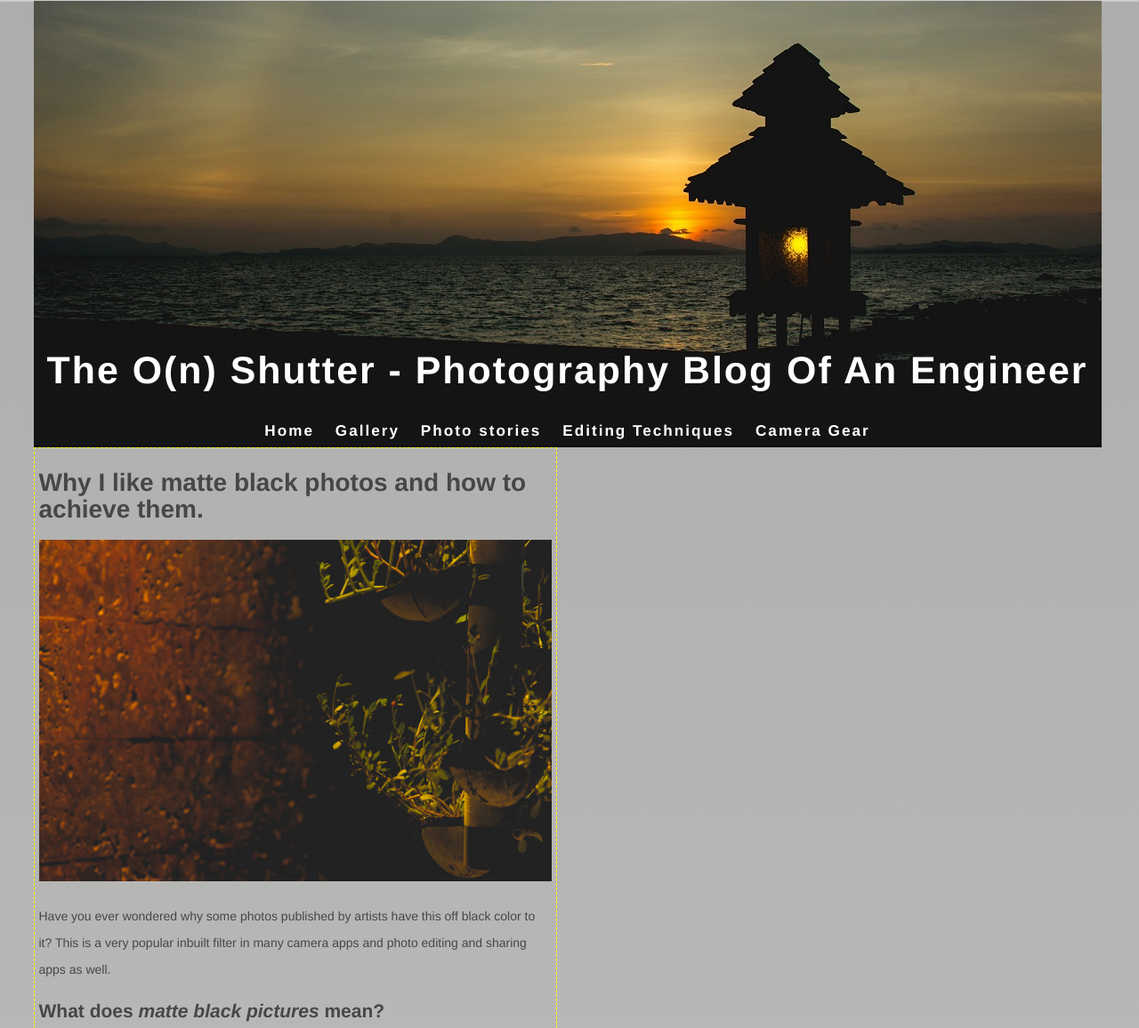
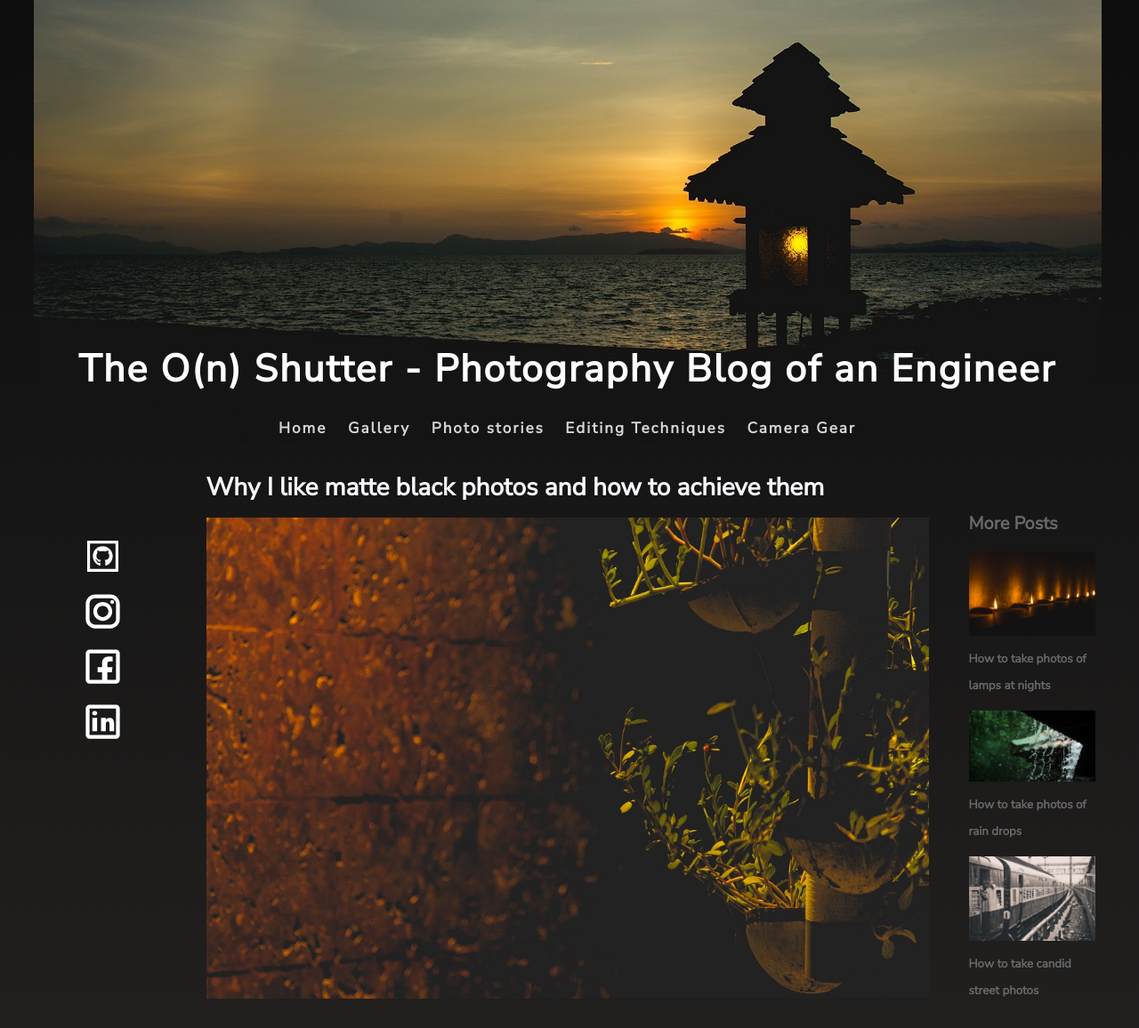
Before and after one commit to navaneeth-ashok/PhotographyBlog, a plain HTML site: page photographyBlog.html in a window 1280 px wide. Shown: the top 1156 px of the page at 89% size. Drawn offline with Linux system fonts and the light colour scheme.

Commit message:
added final css, updated banner image, improved accessibility

```diff
--- a/css/styles.css
+++ b/css/styles.css
@@ -1,44 +1,40 @@
-htmll{
+@import url('https://fonts.googleapis.com/css2?family=Nunito+Sans&display=swap');
+@import url('https://fonts.googleapis.com/css2?family=Nunito+Sans:wght@200&display=swap');
+
+
+
+html{
     box-sizing: border-box;
 }
 *, *::before, *::after{
     box-sizing: inherit;
 }
 body {
-    color: #474747;
+    color: #d6d6d6;
 	text-decoration: none;
-	display: inline-block;
 	line-height: 30px;
-	font-family: 'Helvetica Neue', Helvetica, sans-serif;
+	font-family: 'Nunito Sans','Helvetica Neue', Helvetica, sans-serif;
 	font-size: 14px;
 	font-weight: 500;
 	text-indent: 0px;
-	position: relative;
 	padding-right: 5px;
 	background-color: #f0f0f0;
-	border: solid 1px #ccc;
-	height: 0px;
-	box-sizing: content-box;
-	border-radius: 5px;
-	background-image: linear-gradient(to top, #dfdfdf, #adadac);
-    margin: auto;
+	border: solid 0px #ccc;
+	border-radius: 1px;
+	background-image: linear-gradient(to top, #645d59, #0d0d0d);
+/*    background: url("../images/rain_monochromatic.jpg");*/
+
+    margin: 0;
 }
 h1, h2, h3 {
-    font-family:"Helvetica Neue",Helvetica,Tahoma,Arial,sans-serif;
+    font-family:"Nunito Sans",Helvetica,Tahoma,Arial,sans-serif;
+    color: ghostwhite;
 }
 
-a, a:link {
-    color:blue;
+h1{
+    font-family: 'Nunito Sans', sans-serif;
 }
-a:visited {
-    color:red;
-}
-a:hover {
-    color:#555;
-}
-a:active {
-    color:cyan;
-}
+
 
 .hidden {
     position:absolute;
@@ -53,16 +49,15 @@ a:active {
 }
 
 #header {
-    /*  background: url('https://live.staticflickr.com/2907/14134296187_9fa0b9382a_c_d.jpg');*/
     background: url('../images/background.jpg');
-    border-bottom:2px solid #000;
+/*    border-bottom:2px solid #000;*/
     width:auto;
     height: 500px;
 }
 
-#main{
-    border:1px dashed yellow;
-    width:48%; /* 50% - 1% - 1% */
+.column-middle{
+/*    border:1px dashed yellow;*/
+    width:70%; /* 50% - 1% - 1% */
     display:inline-block;
     margin-left:2%;
     margin-right:2%;
@@ -72,22 +67,23 @@ a:active {
 
 main#main{
     margin: 0px 0px 0px 0px;
-    padding: 5px;
+    padding: 0px;
 }
-#sidebar-left, #sidebar-right {
-  border:1px dashed orange;
-  width:10%; /* 25% - 1% */
+.column-left, .column-right {
+/*  border:1px dashed orange;*/
+    width:13%; /* 25% - 1% */
     padding:0.5em;
 }
-#sidebar-left {
+.column-left{
     float:left;
+    margin-top: 80px;
     margin-bottom:1em;
 }
-#sidebar-right {
+.column-right{
     float:right;
+    margin-top: 50px;
     margin-bottom:1em;
 }
-
 #footer{
     clear: both;
 }
@@ -97,14 +93,23 @@ img {
     max-width:100%;
     height:auto;
 }
+img.image-main{
+    border: solid #cacaca 0px;
+}
 img.image-main.curve{
     max-width:49%;
+    max-height: 350px;
 }
 img.image-main.roads{
     max-width:100%;
 }
+img.image-main.budha{
+    max-height: 500px;
+}
 img.image-main.similar_photos{
-    max-width:20%;
+/*    max-width:20%;*/
+    max-height: 120px;
+    border: 0px
 }
 
 
@@ -179,10 +184,37 @@ img.image-main.similar_photos{
     border: 0;
     margin: 1px;
     text-align: center;
+    font-family: "Nunito Sans";
 }
 #main-menu ul li{
-    display: inline;
+    display: inline-block;
+    vertical-align: top;
+    position: relative;
 }
+
+#main-menu li li{
+    display: block;
+    padding: 0.5em 1em;
+}
+
+.submenu{
+    padding: 0;
+}
+
+#main-menu ul ul{
+    position: absolute;
+    background-color: #141414;
+    left: -10000px;
+    width: 1px;
+    height: 1px;
+}
+
+#main-menu li:hover > ul{
+    left: 0;
+    width: auto;
+    height: auto;
+}
+
 #site-name {
     font-size:1.75em;
     font-weight:bolder;
@@ -196,25 +228,36 @@ img.image-main.similar_photos{
 #main-menu a:link,
 #main-menu a:visited,
 #main-menu a:active {
-    color:white;
+    color:#d6d6d6;
 }
 #main-menu a:hover {
     color:dimgrey;
-    text-decoration:underline;
+    text-decoration:none;
 }
 
 #sidebar-right a{
-    color: darkslategray;
+    color: dimgrey;
+    display: block;
     font-weight: bolder;
+    text-decoration: none;
+}
+
+.right_sidebar_list li a {
+    margin: 0px;
+    display: block;
+    width: 100%;
+    height: 200%; }
+
+
+#sidebar-right a:hover{
+    color: #d6d6d6;
 }
 
 .sidebar {
     font-size:0.95em;
 }
 /* select h2 which is a descendant of .sidebar */
-.sidebar h2 {
-    font-style:italic;
-}
+
 #test-title {
     font-size:1.5em;
 }
@@ -228,9 +271,9 @@ input[type=text]{
     margin-bottom: 5px;
 }
 textarea{
-    width:98%;
-    margin: 2px;
-    padding: 5px;
+    width: 100%;
+    margin: 0px;
+    padding: 0px;
     margin-top: 5px;
 
 }
@@ -246,6 +289,37 @@ ul.menu{
 }
 
 a{
-    border: 1px;
+    border: 0px;
     margin: 5px;
 }
+
+img.social-media.icons{
+    max-width: 50%;
+}
+
+.social-media-icons{
+    list-style-type: none;
+}
+.social-media-icons a:hover{
+    filter: invert(0.5);
+}
+
+#sidebar-right h2{
+    font-size: 1.5em;
+    color: dimgrey;
+}
+
+.right_sidebar_list{
+    list-style-type: none;
+    padding: 0px 0px 0px 0px;
+}
+
+.right_sidebar_list img{
+    width:100%;
+}
+
+/*
+li{
+    border: solid 1px orange;
+}
+*/
--- /dev/null
+++ b/css/styles_backup.css
@@ -0,0 +1,251 @@
+htmll{
+    box-sizing: border-box;
+}
+*, *::before, *::after{
+    box-sizing: inherit;
+}
+body {
+    color: #474747;
+	text-decoration: none;
+	display: inline-block;
+	line-height: 30px;
+	font-family: 'Helvetica Neue', Helvetica, sans-serif;
+	font-size: 14px;
+	font-weight: 500;
+	text-indent: 0px;
+	position: relative;
+	padding-right: 5px;
+	background-color: #f0f0f0;
+	border: solid 1px #ccc;
+	height: 0px;
+	box-sizing: content-box;
+	border-radius: 5px;
+	background-image: linear-gradient(to top, #dfdfdf, #adadac);
+    margin: auto;
+}
+h1, h2, h3 {
+    font-family:"Helvetica Neue",Helvetica,Tahoma,Arial,sans-serif;
+}
+
+a, a:link {
+    color:blue;
+}
+a:visited {
+    color:red;
+}
+a:hover {
+    color:#555;
+}
+a:active {
+    color:cyan;
+}
+
+.hidden {
+  position:absolute;
+  left:-10000px;
+  width:1px;
+  height:1px;
+}
+
+.page-container{
+    max-width: 1200px;
+    margin:0 auto;
+}
+
+#header {
+    /*  background: url('https://live.staticflickr.com/2907/14134296187_9fa0b9382a_c_d.jpg');*/
+    background: url('../images/background.jpg');
+    border-bottom:2px solid #000;
+    width:auto;
+    height: 500px;
+}
+
+#main{
+    border:1px dashed yellow;
+    width:48%; /* 50% - 1% - 1% */
+    display:inline-block;
+    margin-left:2%;
+    margin-right:2%;
+    margin-bottom:1em;
+    padding:1em;
+}
+
+main#main{
+    margin: 0px 0px 0px 0px;
+    padding: 5px;
+}
+#sidebar-left, #sidebar-right {
+  border:1px dashed orange;
+  width:10%; /* 25% - 1% */
+  padding:0.5em;
+}
+#sidebar-left {
+  float:left;
+  margin-bottom:1em;
+}
+#sidebar-right {
+  float:right;
+  margin-bottom:1em;
+}
+
+#footer{
+    clear: both;
+}
+
+
+img {
+    max-width:100%;
+    height:auto;
+}
+img.image-main.curve{
+    max-width:49%;
+}
+img.image-main.roads{
+    max-width:100%;
+}
+img.image-main.similar_photos{
+    max-width:20%;
+}
+
+
+/*
+ Create three unequal columns that floats next to each other
+.column {
+    float: left;
+    padding: 10px;
+}
+
+.left {
+    width: 20%;
+}
+
+.middle {
+    width: 50%;
+}
+
+.right {
+    width: 20%;
+}
+*/
+/*
+.column.middle{
+    float: left;
+    width: 48%;
+
+}
+
+
+.column.left{
+    float: left;
+    width: 24%;
+
+}
+
+.column.right{
+    float: right;
+    width: 24%;
+}
+*/
+
+
+/*
+ Clear floats after the columns
+.row:after {
+    content: "";
+    display: table;
+    clear: both;
+}
+*/
+/* Style links */
+
+
+
+#header a {
+    text-decoration:none;
+    color: white;
+    font-size: 1.75em;
+    letter-spacing: 2px;
+    margin: 10px 10px 10px 10px;
+    padding-top: 10px;
+}
+#header h3{
+    color: darkgrey;
+}
+#header li{
+    font-size: 0.7em;
+}
+.menu{
+    padding: 0;
+    border: 0;
+    margin: 1px;
+    text-align: center;
+}
+#main-menu ul li{
+    display: inline;
+}
+#site-name {
+    font-size:1.75em;
+    font-weight:bolder;
+    padding: 400px 0px 0px 0px;
+    letter-spacing:1px;
+}
+#main-menu a{
+    font-weight: bold;
+}
+#main-menu a,
+#main-menu a:link,
+#main-menu a:visited,
+#main-menu a:active {
+    color:white;
+}
+#main-menu a:hover {
+    color:dimgrey;
+    text-decoration:underline;
+}
+
+#sidebar-right a{
+    color: darkslategray;
+    font-weight: bolder;
+}
+
+.sidebar {
+    font-size:0.95em;
+}
+/* select h2 which is a descendant of .sidebar */
+.sidebar h2 {
+    font-style:italic;
+}
+#test-title {
+    font-size:1.5em;
+}
+
+/*for the form*/
+input[type=text]{
+    width: 100%;
+    padding: 5px 5px;
+    margin: 2px;
+    box-sizing: border-box;
+    margin-bottom: 5px;
+}
+textarea{
+    width:98%;
+    margin: 2px;
+    padding: 5px;
+    margin-top: 5px;
+
+}
+
+
+h2#site-name{
+    margin: 0;
+    text-align: center;
+}
+
+ul.menu{
+    padding-top: 30px;
+}
+
+a{
+    border: 1px;
+    margin: 5px;
+}
--- a/photographyBlog.html
+++ b/photographyBlog.html
@@ -9,34 +9,57 @@
     <body>
         <div class="page-container">
             <header id="header">
-                <h2 id="site-name"><a href="#">The O(n) Shutter - Photography Blog Of An Engineer</a></h2>
+                <h2 id="site-name"><a href="#">The O(n) Shutter - Photography Blog of an Engineer</a></h2>
                 <nav id="main-menu">
                     <h3 class="hidden">Main navigation</h3>
                     <ul class="menu">
                         <li><a href="index.html">Home</a></li>
                         <li><a href="#">Gallery</a></li>
-                        <li><a href="#">Photo stories</a></li>
-                        <li><a href="#">Editing Techniques</a></li>
-                        <li><a href="#">Camera Gear</a></li>
+                        <li>
+                            <a href="#">Photo stories</a>
+                            <ul class="submenu">
+                                <li><a href="#">Portraits</a></li>
+                                <li><a href="#">Cars</a></li>
+                                <li><a href="#">Street</a></li>
+                                <li><a href="#">Wedding</a></li>
+                                <li><a href="#">Landscapes</a></li>
+                            </ul>
+                        </li>
+                        <li>
+                            <a href="#">Editing Techniques</a>
+                            <ul>
+                                <li><a href="#">Lightroom</a></li>
+                                <li><a href="#">Photoshop</a></li>
+                            </ul>
+                        </li>
+                        <li>
+                            <a href="#">Camera Gear</a>
+                            <ul>
+                                <li><a href="#">Camera</a></li>
+                                <li><a href="#">Lens</a></li>
+                                <li><a href="#">Flash</a></li>
+                                <li><a href="#">Tripod</a></li>
+                            </ul>
+                        </li>
                     </ul>
                 </nav>
             </header>
         </div>
         <div class="page-container">
-            <div class="column middle">
+            <div class="column-middle">
                 <main id="main">
-                    <h1>Why I like matte black photos and how to achieve them.</h1>
-                    <p><img src="images/dance_of_light_shadow.jpg" alt="Image of a pot with plants hanging on a rope" class="image-main" /></p>
+                    <h1>Why I like matte black photos and how to achieve them</h1>
+                    <img src="images/dance_of_light_shadow.jpg" alt="Image of a pot with plants hanging on a rope" class="image-main showcase" />
                     <p>Have you ever wondered why some photos published by artists have this off black color to it? This is a very popular inbuilt filter in many camera apps and photo editing and sharing apps as well.</p>
                     <section>
                         <h2>What does <em>matte black pictures</em> mean?</h2>
                         <p>Simply put, the matte black pictures is nothing but images which lacks true black color RGB(0,0,0) and all the true black color is replaced by a grey color, eg RGB(64,64,64). The working behind this format is by replacing a range of grayscale pixels by a single black color, lets say replacing all the pixels having colors from RGB(0, 0, 0) to RGB(64, 64, 64) with RGB(64, 64, 64).</p>
-                        <p><img src="images/rain_monochromatic.jpg" alt="Image of raindrops falling from a roof" class="image-main" /></p>
+                        <img src="images/rain_monochromatic.jpg" alt="Image of raindrops falling from a roof" class="image-main showcase" />
                     </section>
                     <section>
                         <h2>Why am I interested in them?</h2>
                         <p>While many prefer to have maximum details on each composition, I prefer to leave few details left to the imagination of the viewer. Lets look at this picture of a Budha statue made of wood, while this will look equally good with true black color, the grey background removes all unimportant things form the background thereby inviting the viewer to the subject.</p>
-                        <p><img src="images/budha.jpg" alt="Image of a wooden Budha statue" class="image-main" /></p>
+                        <img src="images/budha.jpg" alt="Image of a wooden Budha statue" class="image-main budha showcase" />
                     </section>
                     <section>
                         <h2>How to set it in Lightroom/Photoshop using Curves</h2>
@@ -45,32 +68,33 @@
                             <li>Select <em>Image > Adjustments > Curves</em> or use the hotkey <em>Ctrl + M</em>.</li>
                             <li>Select the (0,0) (output,input) point in the curve and move the output to something in the range of 40-50, example (45,0) point.</li>
                             <li>Note: If the image looks too much washed away, follow this procedure.
-                            <ol>
+                            <ol type="a">
                                 <li>In the curve, adjust the middle point by bringing the output point from (158,128) to (117,128).</li>
                                 <li>Keep on adjusting the curve until you get the desired result.</li>
                             </ol></li>
                         </ol>
-                        <p><img src="images/curveNormal.JPG" alt="Image of default light curve in photoshop" class="image-main curve" />
+                        <img src="images/curveNormal.JPG" alt="Image of default light curve in photoshop" class="image-main curve" />
                         <img src="images/curveEdited.JPG" alt="Image of edited light curve in photoshop" class="image-main curve" />
-                        </p>
+
                     </section>
                     <section>
                         <h2>Before and After</h2>
-                        <p><img src="images/roadUnedited.jpg" alt="image of a road unedited with curves" class="image-main road" />
-                        <img src="images/roadMatteBlack.jpg" alt="image of a road edited with curves" class="image-main road" /></p>
+                        <img src="images/roadUnedited.jpg" alt="image of a road unedited with curves" class="image-main roads" />
+                        <img src="images/roadMatteBlack.jpg" alt="image of a road edited with curves" class="image-main roads" />
                     </section>
                     <section>
                         <h2>Similar Photos</h2>
-                        <p>
+
                         <img src="images/train.jpg" alt="image of a railway station" class="image-main similar_photos" />
                         <img src="images/kathakali.jpg" alt="image of a kathakali artist" class="image-main similar_photos" />
                         <img src="images/rain_color.jpg" alt="image of rain" class="image-main similar_photos" />
                         <img src="images/diya.jpg" alt="image of a lighter diyas/lights" class="image-main similar_photos" />
-                        </p>
+
                     </section>
                     <footer id="comment_section">
                         <div id="registration_form">
-                            <form>
+                            <!--updated get method with post as per review comments-->
+                            <form action="#" method="post">
                                 <h2>Leave a Comment</h2>
                                 <label for="comment" class="label_add">Your Comment: </label>
                                 <textarea id="comment" name="comment" rows="4" cols="50" placeholder="Comment*" ></textarea>
@@ -88,28 +112,41 @@
                     </footer>
                 </main>
             </div>
-            <div class="column left">
+            <div class="column-left">
                 <aside id="sidebar-left" class="sidebar">
-                    <h2 id="left-sidebar-title">Social Media Sidebar</h2>
-                    <ul>
-                        <li><a href="#">InstagramLink</a></li>
-                        <li><a href="#">Facebook</a></li>
-                        <li><a href="#">LinkedIn</a></li>
+                    <h2 id="left-sidebar-title" class="hidden">Social Media links</h2>
+                    <!--All the icons are taken from icons8 and are not copyright protected.-->
+                    <ul class="social-media-icons">
+                        <li><a href="https://github.com/navaneeth-ashok"><img src="images/icons8-github-squared.svg" alt="github logo" class="social-media icons"/></a></li>
+                        <li><a href="https://instagram.com/navaneeth.ashok"><img src="images/icons8-instagram.svg" alt="instagram logo" class="social-media icons"/></a></li>
+                        <li><a href="https://www.facebook.com/navaneeth619/"><img src="images/icons8-facebook.svg" alt="facebook logo" class="social-media icons"/></a></li>
+                        <li><a href="https://www.linkedin.com/in/navaneeth-ashok"><img src="images/icons8-linkedin.svg" alt="linkedin logo" class="social-media icons"/></a></li>
                     </ul>
                 </aside>
             </div>
-            <div class="column right">
+            <div class="column-right">
                 <aside id="sidebar-right" class="sidebar">
                     <h2 id="right-sidebar-title">More Posts</h2>
-                    <p><a href="#"><img src="images/diya.jpg" alt="image of a lamp">How to take photos of lamps at night</a><span>&nbsp;&nbsp;A small introduction to taking photos at night when the......</span></p>
-                    <p><a href="#"><img src="images/rain_color.jpg" alt="image of rain">How to take photos of rain drops</a><span>&nbsp;&nbsp;A small introduction to taking photos of rain drops when the......</span></p>
-                    <p><a href="#"><img src="images/train.jpg" alt="image of train">How to take candid street photos</a><span>&nbsp;&nbsp;A small introduction to taking candid street photography......</span></p>
+                    <ul class="right_sidebar_list">
+                        <li class="li_image"><img src="images/diya.jpg" width=80 alt="Thumbnail image of a diya"></li>
+                        <li class="li_text"><a href="#">How to take photos of lamps at nights</a></li>
+                    </ul>
+                    <ul class="right_sidebar_list">
+                        <li class="li_image"><img src="images/rain_color.jpg" width=80 alt="Thumbnail image of a rain"></li>
+                        <li class="li_text"><a href="#">How to take photos of rain drops</a></li>
+                    </ul>
+                    <ul class="right_sidebar_list">
+                        <li class="li_image"><img src="images/train.jpg" width=80 alt="Thumbnail image of a train"></li>
+                        <li class="li_text"><a href="#">How to take candid street photos</a></li>
+                    </ul>
                 </aside>
             </div>
         </div>
+        <div class="page-container">
             <footer id="footer">
                 <div>&#169; Navaneeth Ashok, 2021.</div>
                 <div><strong>Copyright Notification : </strong>All the images except the two photos shown in the Before and After section are taken by the author and should <em>not</em> be used without permission. The road photo is taken from wallhaven.cc and is <em>not</em> copyright protected. <em></em> </div>
             </footer>
+        </div>
     </body>
 </html>
```
Also changed, not shown: images/icons8-facebook-96.png (added), images/icons8-facebook.svg (added), images/icons8-github-squared.svg (added), images/icons8-instagram-96.png (added), images/icons8-instagram.svg (added), images/icons8-linkedin-96.png (added), images/icons8-linkedin.svg (added). Lines whose indentation alone changed are shown as unchanged.
